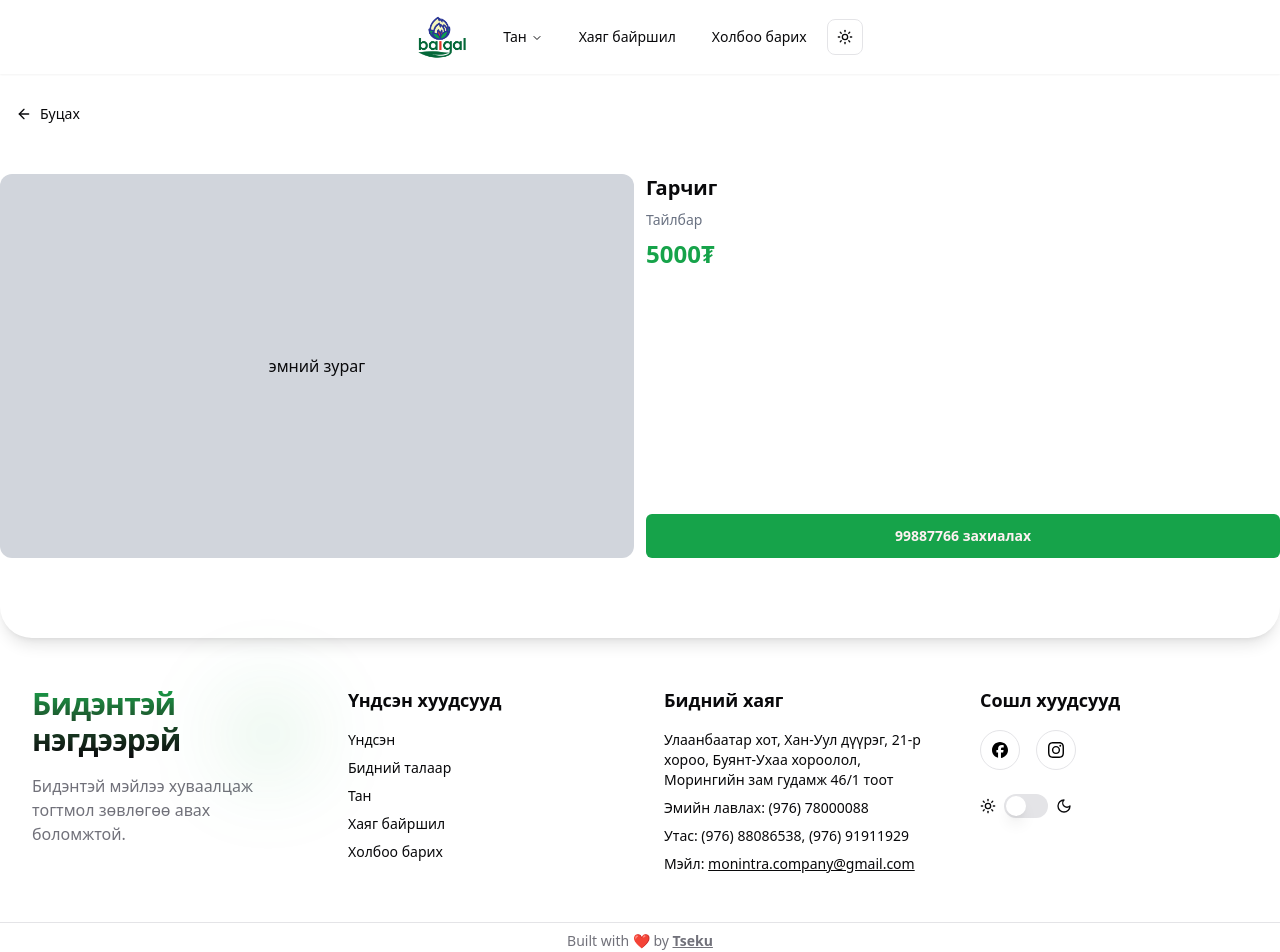
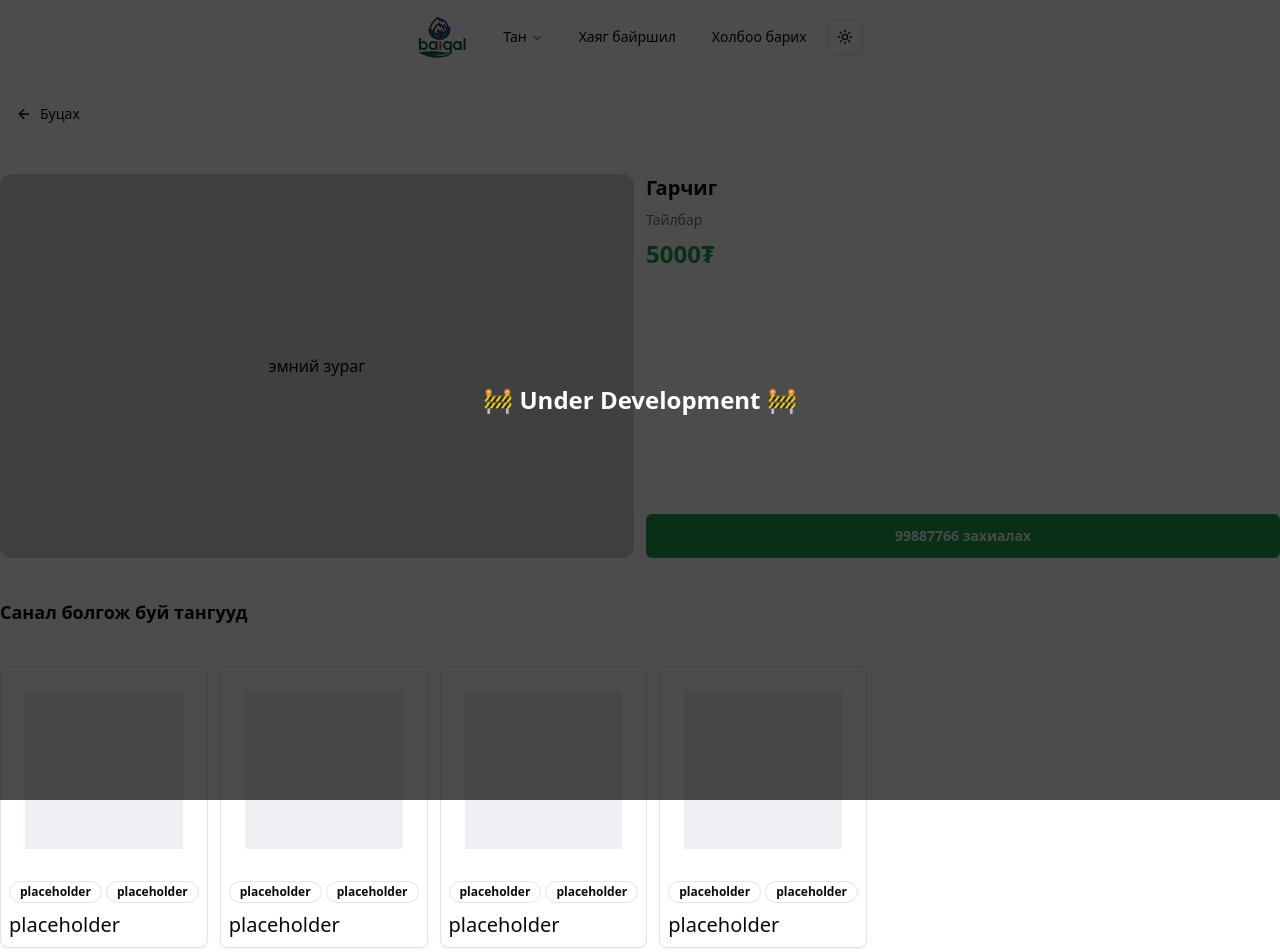
Before and after one commit to Tseku210/baigal-client, a Next.js app: page /products/uzem-7 in a window 1280 px wide. Shown: the top 952 px of the page. Built offline with nearby package versions, Linux system fonts and the light colour scheme; what @bprogress/next would draw is missing.

Commit message:
feat: add under development hook & some updates

```diff
--- a/src/app/products/page.tsx
+++ b/src/app/products/page.tsx
@@ -1,3 +1,5 @@
+import ProductsPage from "@/components/ProductsPage";
+
 export default function Products() {
-  return <div className="container mx-auto">products</div>;
+  return <ProductsPage />;
 }
--- a/src/components/Products/ProductCard.tsx
+++ b/src/components/Products/ProductCard.tsx
@@ -6,11 +6,35 @@ import { cn } from "@/lib/utils";
 import Link from "next/link";
 
 interface ProductCardProps {
-  product: Product;
+  product?: Product;
   className?: string;
+  empty?: boolean;
 }
 
-export const ProductCard = ({ product, className }: ProductCardProps) => {
+export const ProductCard = ({
+  product,
+  className,
+  empty = false,
+}: ProductCardProps) => {
+  if (empty) {
+    return (
+      <Card className={cn("min-w-40 max-w-60 overflow-hidden", className)}>
+        <CardHeader className="relative aspect-square overflow-clip">
+          <div className="animate-pulse bg-gray-200 w-full h-full" />
+        </CardHeader>
+        <CardContent className="p-2 space-y-2">
+          <div className="flex flex-nowrap no-scrollbar overflow-x-auto gap-1">
+            <Badge variant="outline">placeholder</Badge>
+            <Badge variant="outline">placeholder</Badge>
+          </div>
+          <p className="text-xl font-medium">placeholder</p>
+        </CardContent>
+      </Card>
+    );
+  }
+
+  if (!product) return null;
+
   return (
     <Link href={`/products/${product.slug}`}>
       <Card
--- a/src/components/Products/ProductDetail.tsx
+++ b/src/components/Products/ProductDetail.tsx
@@ -3,12 +3,16 @@
 import { ArrowLeftIcon } from "lucide-react";
 import { Button } from "../ui/button";
 import { motion } from "motion/react";
+import { RecommendedProducts } from "../RecommendedProducts";
+import { useUnderDevelopment } from "@/hooks/underDevelopment";
 
 const ProductDetail = ({ id }: { id: string }) => {
+  const { ref, overlay } = useUnderDevelopment();
   console.log(id);
 
   return (
-    <div className="container mx-auto mt-5 px-4 md:px-0">
+    <div ref={ref} className="container mx-auto mt-5 px-4 md:px-0">
+      {overlay}
       <Button
         variant="ghost"
         icon={ArrowLeftIcon}
@@ -32,6 +36,9 @@ const ProductDetail = ({ id }: { id: string }) => {
           </Button>
         </div>
       </motion.div>
+      <div className="mt-10">
+        <RecommendedProducts />
+      </div>
     </div>
   );
 };
--- a/src/components/Products/Products.tsx
+++ b/src/components/Products/Products.tsx
@@ -60,7 +60,7 @@ export const Products = () => {
               initial="hidden"
               whileInView="visible"
               viewport={{ once: true }}
-              className="flex h-full flex-nowrap py-5 px-4 md:px-4 overflow-y-hidden overflow-x-auto gap-3 snap-x scroll-ps-4"
+              className="flex h-full flex-nowrap py-5 px-4 md:px-0 overflow-y-hidden overflow-x-auto gap-3 snap-x scroll-ps-4"
             >
               {item.products.map((product, i) => (
                 <motion.div
--- /dev/null
+++ b/src/components/ProductsPage/ProductsPage.tsx
@@ -0,0 +1,7 @@
+"use client";
+import { useUnderDevelopment } from "@/hooks/underDevelopment";
+
+export function ProductsPage() {
+  const { ref, overlay } = useUnderDevelopment();
+  return <div ref={ref}>{overlay}developing...</div>;
+}
--- /dev/null
+++ b/src/components/ProductsPage/index.ts
@@ -0,0 +1 @@
+export { ProductsPage as default } from "./ProductsPage";
--- /dev/null
+++ b/src/components/RecommendedProducts/RecommendedProducts.tsx
@@ -0,0 +1,14 @@
+import { ProductCard } from "../Products/ProductCard";
+
+export function RecommendedProducts() {
+  return (
+    <div className="w-full space-y-5">
+      <h3 className="font-bold text-lg">Санал болгож буй тангууд</h3>
+      <div className="flex h-full flex-nowrap py-5 px-4 md:px-0 overflow-y-hidden overflow-x-auto gap-3 snap-x scroll-ps-4">
+        {Array.from({ length: 4 }).map((_, index) => (
+          <ProductCard key={index} empty />
+        ))}
+      </div>
+    </div>
+  );
+}
--- /dev/null
+++ b/src/components/RecommendedProducts/index.ts
@@ -0,0 +1 @@
+export * from "./RecommendedProducts";
--- /dev/null
+++ b/src/hooks/underDevelopment.tsx
@@ -0,0 +1,30 @@
+import { useEffect, useRef } from "react";
+import { createPortal } from "react-dom";
+
+export function useUnderDevelopment() {
+  const ref = useRef<HTMLDivElement>(null);
+
+  useEffect(() => {
+    document.body.style.pointerEvents = "none";
+    document.body.style.overflow = "hidden";
+    document.body.style.userSelect = "none";
+
+    return () => {
+      document.body.style.pointerEvents = "";
+      document.body.style.overflow = "";
+      document.body.style.userSelect = "";
+    };
+  }, []);
+
+  const overlay = createPortal(
+    <div className="fixed inset-0 bg-black/70 flex items-center justify-center text-white text-xl md:text-2xl font-bold z-50">
+      🚧 Under Development 🚧
+    </div>,
+    document.body,
+  );
+
+  return {
+    ref,
+    overlay,
+  };
+}
```
